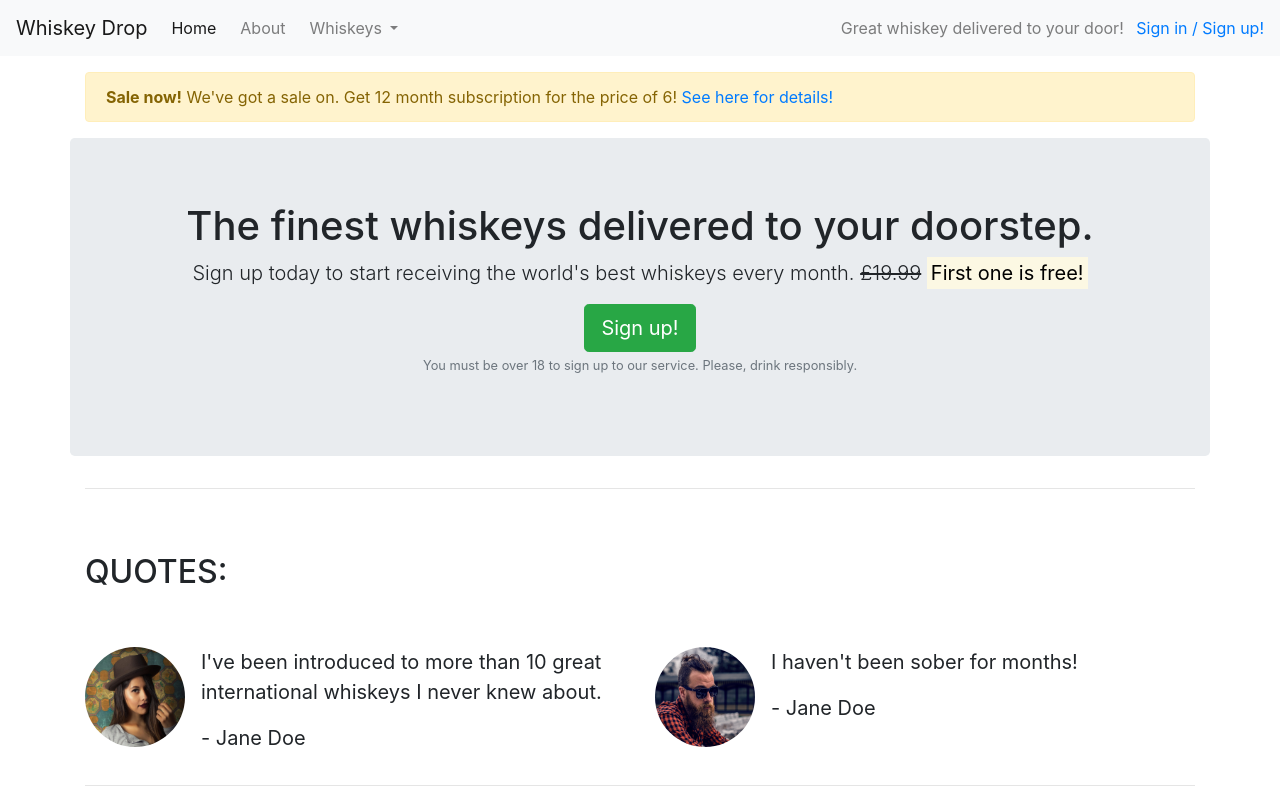
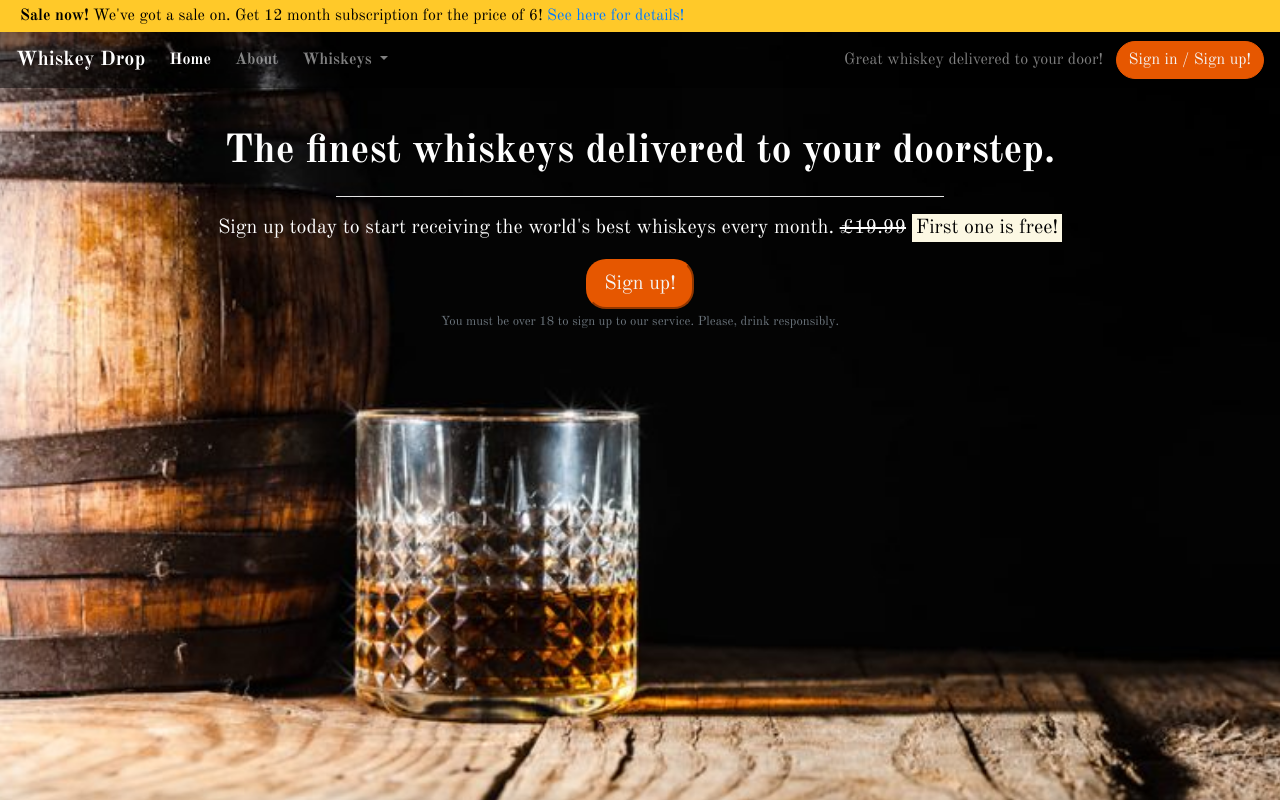
Before and after one commit to Ellis-Robinson/Bootstrap, a plain HTML site: page index.html in a window 1280 px wide. Shown: the top 802 px of the page. Drawn offline with nearby package versions, Linux system fonts and the light colour scheme.

Commit message:
add background image add font and customise callout section

```diff
--- /dev/null
+++ b/assets/css/style.css
@@ -0,0 +1,106 @@
+body {
+    font-family: 'Old Standard TT', sans-serif;
+}
+
+/* nav-bar */
+
+.navalert-container {
+    position: absolute;
+    top: 0;
+    left: 0;
+    padding-left: 0;
+    padding-right: 0;
+}
+.navbar {
+    margin-bottom: 0;
+    border: 0;
+    width: 100%;
+    background-color: rgba(0,0,0,0.5)
+}
+
+.navbar-nav a {
+    font-weight: bold;
+}
+
+.navbar-toggler {
+    border: none;
+}
+
+.navbar-toggler:hover,
+.navbar-toggler:focus,
+.navbar-toggler:active,
+.navbar-toggler:active:focus {
+    background-color: rgba(255,255,255,0.125);
+    border: none;
+}
+
+.navbar-brand {
+    font-weight: bold;
+}
+
+.alert-container .col-12{
+    padding-left: 0;
+    padding-right: 0;
+}
+
+.site-wide-alert{
+    padding-top: 4px;
+    padding-bottom: 4px;
+    border-radius:0;
+    margin-bottom:0;
+    background-color:#ffc929;
+    border: none;
+    color: black;
+}
+
+.callout-container {
+    height: 100vh;
+  background: url("/assets/images/Whiskey-Glass-And-Barrel.jpg") no-repeat center center fixed;
+-webkit-background-size: cover;
+-moz-background-size: cover;
+-o-background-size: cover;
+background-size: cover;
+color: white;
+padding-top: 10%;
+}
+
+.page-header {
+    text-align: center;
+}
+
+.quotes-container {}
+
+
+
+.monthly-favorites-container {}
+
+/* jumbotron */
+
+.jumbotron-heading {
+    font-weight: bold;
+    margin-bottom: 20px;
+}
+
+/* block dividers */
+
+.block-divider {
+    background-color: white;
+    width: 50%;
+}
+
+.btn-cta {
+    background-color: #e65700;
+    border-color:#e65700;
+    border-radius: 20px;
+    color: whitesmoke;
+
+}
+
+.btn-cta:hover,
+.btn-cta:focus,
+.btn-cta:active,
+.btn-cta:active:focus {
+    background-color:#973c03;
+    border-color:#642600;
+    outline: none;
+}
--- a/index.html
+++ b/index.html
@@ -7,10 +7,24 @@
     <title>Whiskey Drop | Taste a new whiskey every month</title>
     <link rel="stylesheet" href="https://maxcdn.bootstrapcdn.com/bootstrap/4.1.3/css/bootstrap.min.css">
     <script src="https://kit.fontawesome.com/272695f9cb.js" crossorigin="anonymous"></script>
+    <link rel="preconnect" href="https://fonts.gstatic.com">
+    <link href="https://fonts.googleapis.com/css2?family=Old+Standard+TT:ital,wght@0,400;0,700;1,400&display=swap" rel="stylesheet">
+    <link rel="stylesheet" href="assets/css/style.css" type="text/css">
 </head>
 
 <body>
-    <nav class="navbar navbar-light bg-light navbar-expand-sm">
+    <div class="container-fluid navalert-container">
+        <div class="container-fluid alert-container">
+        <div class="row d-none d-sm-block">
+            <div class="col-12">
+                <div class="site-wide-alert alert alert-warning">
+                    <strong>Sale now!</strong> We've got a sale on. Get 12 month subscription for the price of 6!
+                    <a href="">See here for details!</a>
+                </div>
+            </div>
+        </div>
+    </div>
+        <nav class="navbar navbar-dark navbar-expand-sm">
             <a href="/" class="navbar-brand">Whiskey Drop</a>
 
             <button class="navbar-toggler ml-auto" type="button" data-toggle="collapse"
@@ -46,42 +60,35 @@
             </div>
             <div class="d-none d-md-block">
                 <p class="navbar-text my-auto mr-2">Great whiskey delivered to your door!</p>
-            <a href="login">Sign in / Sign up!</a>
+                <a href="login" class="btn btn-cta">Sign in / Sign up!</a>
             </div>
         </nav>
-    <article class="container mt-3">
-        <div class="row d-none d-sm-block">
-            <div class="col-12">
-                <div class="alert alert-warning">
-                    <strong>Sale now!</strong> We've got a sale on. Get 12 month subscription for the price of 6!
-                    <a href="">See here for details!</a>
-                </div>
-            </div>
     </div>
         <!-- Callout -->
-        <div class="row jumbotron text-center">
+        <div class="row jumbotron text-center callout-container">
             <div class="col-12">
                 <section class="callout">
-                    <h1>The finest whiskeys delivered to your doorstep.</h1>
+                    <h1 class="jumbotron-heading">The finest whiskeys delivered to your doorstep.</h1>
+                    <hr class="block-divider">
                     <p class="lead">
                         Sign up today to start receiving the world's best whiskeys every month.
                         <s class="d-none d-sm-inline">£19.99</s>
                         <span class="d-inline d-sm-none"> <br> </span>
                         <strong> <mark> First one is free! </mark> </strong>
                     </p>
-                    <button class="btn btn-success btn-lg" data-toggle="modal" data-target="#signUpModal">Sign up!</button>
+                    <button class="btn-lg btn-cta" data-toggle="modal" data-target="#signUpModal">Sign up!</button>
                     <p class="text-muted"><small>You must be over 18 to sign up to our service. Please, drink responsibly.</small></p>
                 </section>
             </div>
         </div>
         <!-- /.callout -->
-        <hr>
 
         <!-- Quotes -->
+        <div class="container quotes-container">
             <section class="quotes">
                 <div class="row">
                     <div class="col-12 my-5">
-                    <h2 class="text-uppercase">Quotes:</h2>
+                        <h2 class="text-uppercase page-header">Quotes:</h2>
                     </div>
                 </div>
                 <div class="row">
@@ -113,14 +120,15 @@
                     </div>
                 </div>
             </section>
+        </div>
         <!-- /.quotes -->
-        <hr>
 
         <!-- Features -->
+        <div class="container features-container">
             <section class="features">
                 <div class="row">
                     <div class="col-12 my-5">
-                    <h2 class="text-uppercase">Features:</h2>
+                        <h2 class="text-uppercase page-header">Features:</h2>
                     </div>
                 </div>
                 <div class="row">
@@ -147,10 +155,11 @@
                     </div>
                 </div>
             </section>
+        </div>
         <!-- /.features -->
-        <hr>
 
         <!-- Monthly favorites -->
+            <div class="container monthly-favorites-container">
             <section>
                 <div class="row">
                     <div class="col-12 my-5">
@@ -192,8 +201,8 @@
                     </div>
                 </div>
             </section>
+        </div>
         <!-- Monthly favorites -->
-    </article>
 
     <div class="modal" tabindex="-1" role="dialog" id="signUpModal">
         <div class="modal-dialog" role="document">
@@ -219,7 +228,7 @@
                             <label for="repeatPassword">Reapeat Password</label>
                             <input type="password" class="form-control" id="repeatPassword" placeholder="Repeat Password">
                         </div>
-                        <button type="submit" class="btn btn-success">Submit</button>
+                        <button type="submit" class="btn btn-cta">Submit</button>
                     </form>
                 </div>
             </div>
```
Also changed, not shown: assets/images/Whiskey-Glass-And-Barrel.jpg (added). Lines whose indentation alone changed are shown as unchanged.
